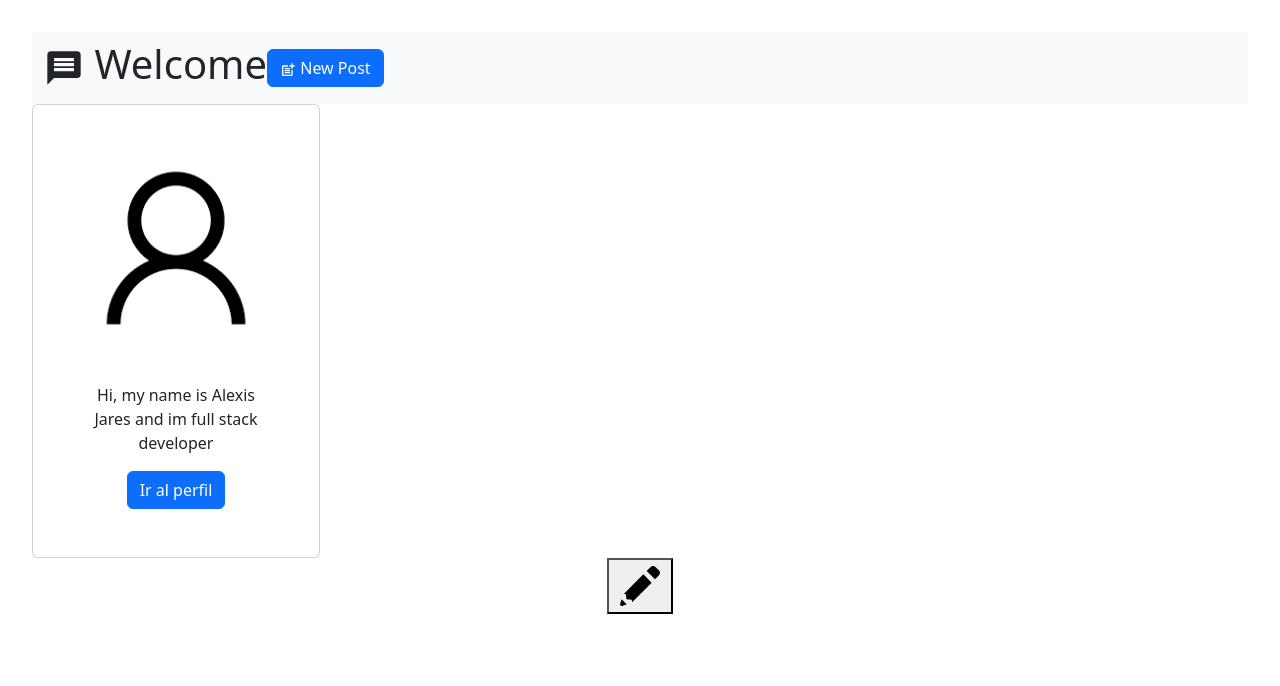
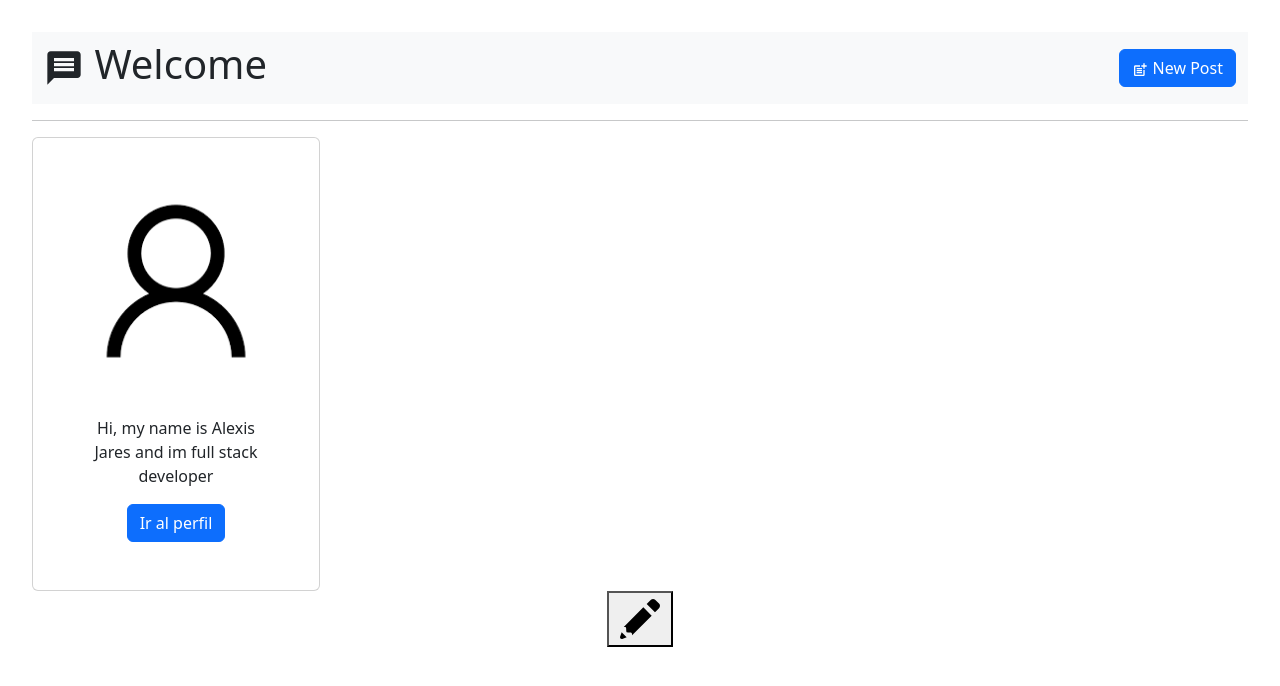
Before and after one commit to KZ211/React-course-2023, a React (Vite) app: page / in a window 1280 px wide. Shown: the top 686 px of the page. Built offline with nearby package versions, Linux system fonts and the light colour scheme.

Commit message:
Modificacion del body a 100% x 100%

```diff
--- a/src/components/layout/mainNavigation/MainNavigation.tsx
+++ b/src/components/layout/mainNavigation/MainNavigation.tsx
@@ -9,19 +9,15 @@ const MainNavigation : React.FC = () =>{
 
     return (
         <>
-        <nav className="navbar navbar-expand-lg bg-body-tertiary">
+        <nav className="navbar bg-body-tertiary">
             <div className="container-fluid">
                 <h1><MdMessage/> Welcome</h1>
-                <button className="navbar-toggler" type="button" data-bs-toggle="collapse" data-bs-target="#navbarNavAltMarkup" aria-controls="navbarNavAltMarkup" aria-expanded="false" aria-label="Toggle navigation">
-                    <span className="navbar-toggler-icon"></span>
-                </button>
-        <div className="collapse navbar-collapse" id="navbarNavAltMarkup">
-        <div className="navbar-nav">
-            <Button icon={<MdPostAdd/>} name='New Post' interact={sayHello} />
-        </div>
-    </div>
-  </div>
-</nav>
+                <form className="d-flex" role="addPost">
+                    <Button icon={<MdPostAdd/>} name='New Post' interact={sayHello} />
+                </form>
+            </div>
+        </nav>
+        <hr className="hr"/>
         </>
     );
 }
```
